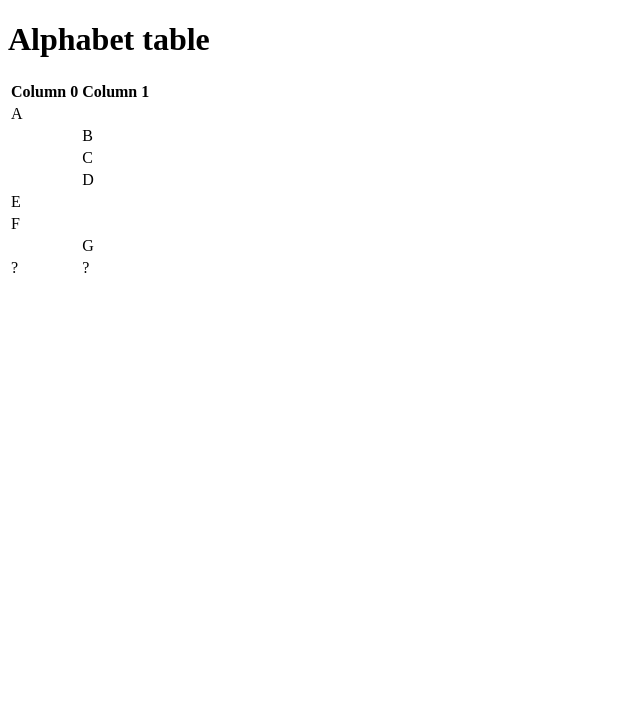
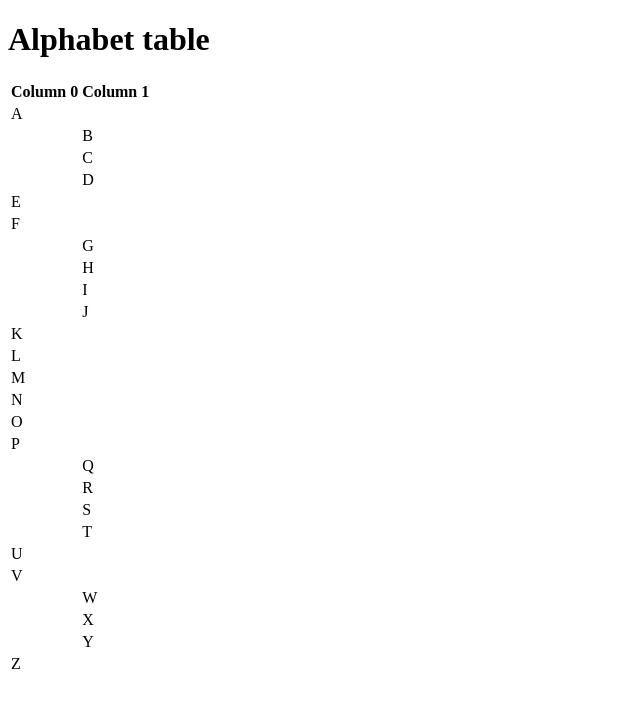
Before and after one commit to comp426-2022-spring/a00-mcbare, a website: page index.html in a window 1280 px wide. Shown: the whole page, without its empty margins (0-640 px from the left). Drawn offline with Linux system fonts and the light colour scheme.

Commit message:
index changed

```diff
--- a/index.html
+++ b/index.html
@@ -45,8 +45,80 @@
                         <td>G</td>
                     </tr>
                     <tr>
-                        <td>?</td>
-                        <td>?</td>
+                        <td></td>
+                        <td>H</td>
+                    </tr>
+                    <tr>
+                        <td></td>
+                        <td>I</td>
+                    </tr>
+                    <tr>
+                        <td></td>
+                        <td>J</td>
+                    </tr>
+                    <tr>
+                        <td>K</td>
+                        <td></td>
+                    </tr>
+                    <tr>
+                        <td>L</td>
+                        <td></td>
+                    </tr>
+                    <tr>
+                        <td>M</td>
+                        <td></td>
+                    </tr>
+                    <tr>
+                        <td>N</td>
+                        <td></td>
+                    </tr>
+                    <tr>
+                        <td>O</td>
+                        <td></td>
+                    </tr>
+                    <tr>
+                        <td>P</td>
+                        <td></td>
+                    </tr>
+                    <tr>
+                        <td></td>
+                        <td>Q</td>
+                    </tr>
+                    <tr>
+                        <td></td>
+                        <td>R</td>
+                    </tr>
+                    <tr>
+                        <td></td>
+                        <td>S</td>
+                    </tr>
+                    <tr>
+                        <td></td>
+                        <td>T</td>
+                    </tr>
+                    <tr>
+                        <td>U</td>
+                        <td></td>
+                    </tr>
+                    <tr>
+                        <td>V</td>
+                        <td></td>
+                    </tr>
+                    <tr>
+                        <td></td>
+                        <td>W</td>
+                    </tr>
+                    <tr>
+                        <td></td>
+                        <td>X</td>
+                    </tr>
+                    <tr>
+                        <td></td>
+                        <td>Y</td>
+                    </tr>
+                    <tr>
+                        <td>Z</td>
+                        <td></td>
                     </tr>
                 </tbody>
             </table>
--- a/package.json
+++ b/package.json
@@ -15,5 +15,8 @@
   "bugs": {
     "url": "https://github.com/comp426-2022-spring/a00-mcbare/issues"
   },
-  "homepage": "https://github.com/comp426-2022-spring/a00-mcbare#readme"
+  "homepage": "https://github.com/comp426-2022-spring/a00-mcbare#readme",
+  "dependencies": {
+    "browser-sync": "^2.27.7"
+  }
 }
```
Also changed, not shown: 1 other file.
